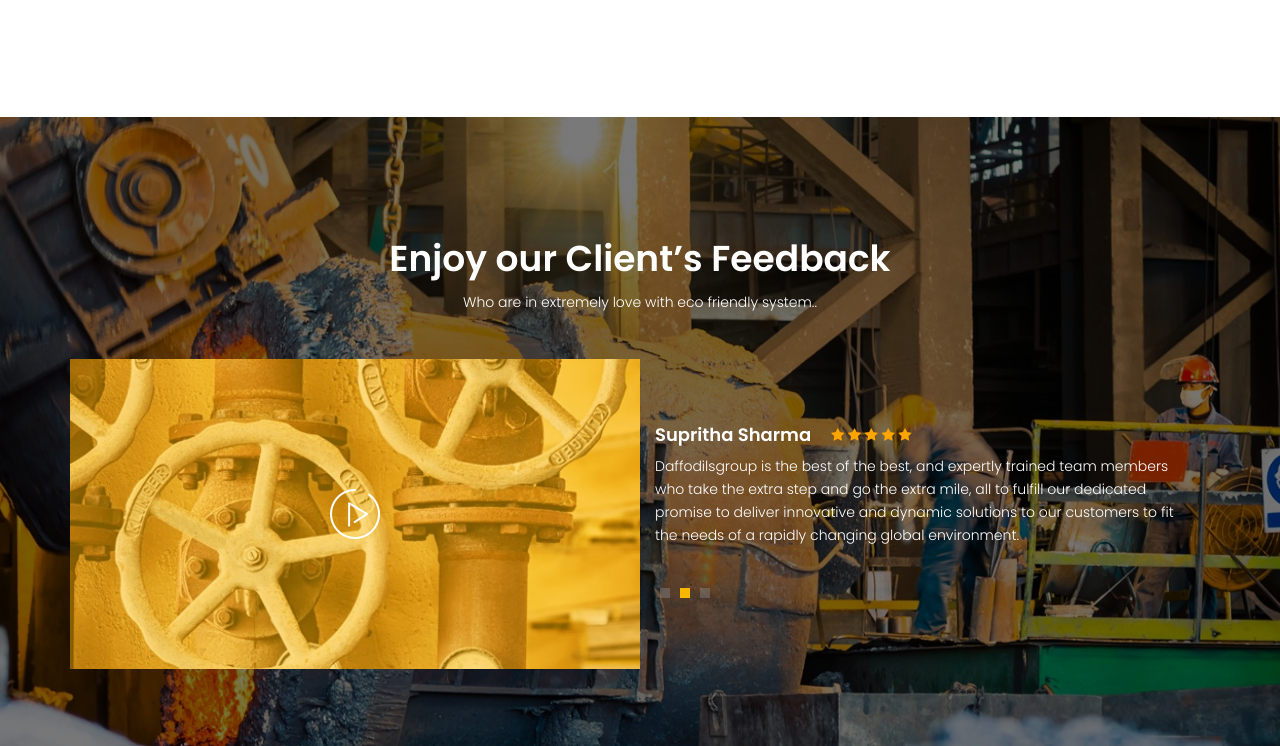
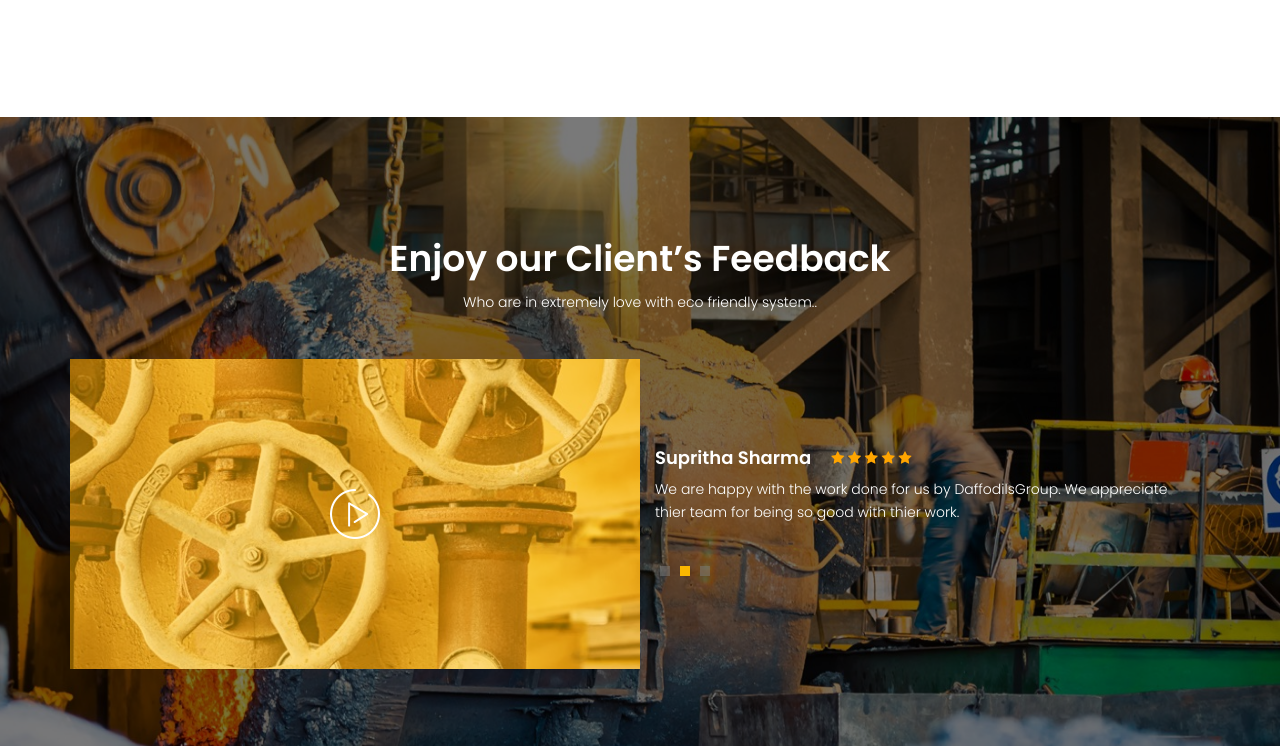
Before and after one commit to harshithva/daffodilsgroup, a plain HTML site: page index.html in a window 1280 px wide. Shown: the part 2725-3471 px from the top of the page. Drawn offline with nearby package versions, Linux system fonts and the light colour scheme; some packages are replaced by stand-ins of ours; a script that the page names is missing.

Commit message:
feedback

```diff
--- a/index.html
+++ b/index.html
@@ -220,9 +220,9 @@
 					<h1>
 						We’ve made a Business<br>That will change your Business
 					</h1>
-					<p class="sub">We are here to listen from you deliver exellence</p>
+					<!-- <p class="sub">We are here to listen from you deliver exellence</p> -->
 					<p class="pb-20">
-						We are the leading suppliers for Laterite and Bauxite to Cement Industries in India.We also
+						We are the leading suppliers of Laterite and Bauxite to Cement Industries in India. We also
 						deliver Flyash for Industries.
 					</p>
 					<a class="primary-btn" href="https://wa.me/+919742138885">Lets do Business now</a>
@@ -432,12 +432,8 @@
 								</div>
 							</div>
 							<p class="text-white">
-								Daffodilsgroup is the best of the best, and expertly trained team members
-								who take the extra step and go the extra mile, all to fulfill our dedicated promise to
-								deliver
-								innovative and dynamic solutions to our customers to fit the needs of a rapidly changing
-								global
-								environment.
+								Daffodilsgroup have the best and well trained team members
+								who take extra mile to fulfill our given work.
 							</p>
 						</div>
 						<div class="single-feedback-carusel">
@@ -452,12 +448,7 @@
 								</div>
 							</div>
 							<p class="text-white">
-								Daffodilsgroup is the best of the best, and expertly trained team members
-								who take the extra step and go the extra mile, all to fulfill our dedicated promise to
-								deliver
-								innovative and dynamic solutions to our customers to fit the needs of a rapidly changing
-								global
-								environment.
+								We are happy with the work done for us by DaffodilsGroup. We appreciate thier team for being so good with thier work.
 							</p>
 						</div>
 						<div class="single-feedback-carusel">
@@ -472,12 +463,7 @@
 								</div>
 							</div>
 							<p class="text-white">
-								Daffodilsgroup is the best of the best, and expertly trained team members
-								who take the extra step and go the extra mile, all to fulfill our dedicated promise to
-								deliver
-								innovative and dynamic solutions to our customers to fit the needs of a rapidly changing
-								global
-								environment.
+								Daffodilsgroup provided us the excellent service. They have a skilled team members. We are very much satisfied with thier work.
 							</p>
 						</div>
 					</div>
```
Also changed, not shown: about.html (+5 -19 lines).
